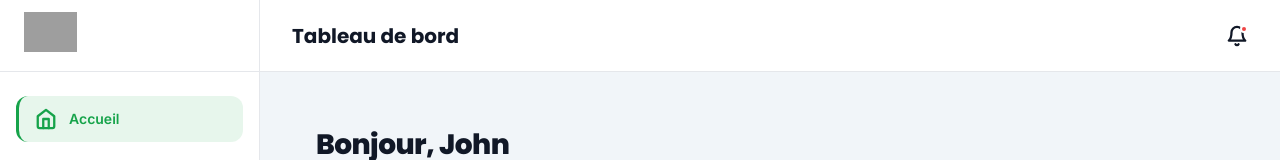
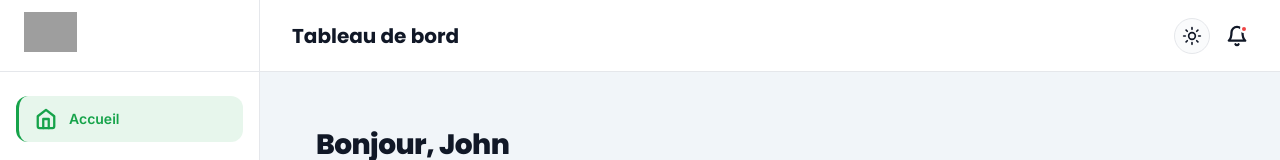
Before and after one commit to nassidkr-sys/DuniyaPay, a Next.js app: page /dashboard in a window 1280 px wide. Shown: the top 160 px of the page. Built offline with nearby package versions, Linux system fonts and the light colour scheme; grey boxes are pictures that could not be loaded.

Commit message:
chore: restore ThemeToggle and manual light/dark mode switch

```diff
--- a/src/app/dashboard/layout.tsx
+++ b/src/app/dashboard/layout.tsx
@@ -2,6 +2,7 @@
 import React, { useState } from 'react';
 import Link from 'next/link';
 import { usePathname } from 'next/navigation';
+import { ThemeToggle } from '@/components/theme-toggle';
 
 export default function DashboardLayout({ children }: { children: React.ReactNode }) {
   const pathname = usePathname();
@@ -70,6 +71,7 @@
           </div>
 
           <div style={{ display: 'flex', alignItems: 'center', gap: '16px' }}>
+            <ThemeToggle />
             <Link href="/dashboard/notifications" style={{ position: 'relative', color: 'var(--text-main)', display: 'flex', alignItems: 'center' }}>
               <BellIcon />
               <span style={{ position: 'absolute', top: 0, right: 0, width: '8px', height: '8px', backgroundColor: '#EF4444', border: '2px solid white', borderRadius: '50%' }}></span>
--- a/src/components/providers.tsx
+++ b/src/components/providers.tsx
@@ -1,41 +1,12 @@
 "use client";
 
-import React, { useEffect, useState } from "react";
-import { ThemeProvider, useTheme } from "next-themes";
-
-function AutoThemeSetter({ children }: { children: React.ReactNode }) {
-  const { setTheme } = useTheme();
-  const [mounted, setMounted] = useState(false);
-
-  useEffect(() => {
-    setMounted(true);
-    const updateTheme = () => {
-      const hour = new Date().getHours();
-      // Entre 18h et 6h du matin = Mode sombre
-      if (hour >= 18 || hour < 6) {
-        setTheme("dark");
-      } else {
-        setTheme("light");
-      }
-    };
-
-    updateTheme();
-    // Optionnel: vérifier toutes les minutes si l'heure a changé
-    const interval = setInterval(updateTheme, 60000);
-    return () => clearInterval(interval);
-  }, [setTheme]);
-
-  if (!mounted) return <>{children}</>;
-
-  return <>{children}</>;
-}
+import React from "react";
+import { ThemeProvider } from "next-themes";
 
 export function Providers({ children }: { children: React.ReactNode }) {
   return (
-    <ThemeProvider attribute="class" defaultTheme="light" enableSystem={false}>
-      <AutoThemeSetter>
-        {children}
-      </AutoThemeSetter>
+    <ThemeProvider attribute="class" defaultTheme="system" enableSystem>
+      {children}
     </ThemeProvider>
   );
 }
--- /dev/null
+++ b/src/components/theme-toggle.tsx
@@ -0,0 +1,45 @@
+"use client";
+
+import { useTheme } from "next-themes";
+import { useEffect, useState } from "react";
+
+export function ThemeToggle() {
+  const { theme, setTheme } = useTheme();
+  const [mounted, setMounted] = useState(false);
+
+  useEffect(() => {
+    setMounted(true);
+  }, []);
+
+  if (!mounted) {
+    return <div style={{ width: 36, height: 36 }} />; // Placeholder
+  }
+
+  const isDark = theme === "dark";
+
+  return (
+    <button
+      onClick={() => setTheme(isDark ? "light" : "dark")}
+      style={{
+        display: "flex",
+        alignItems: "center",
+        justifyContent: "center",
+        width: "36px",
+        height: "36px",
+        borderRadius: "50%",
+        border: "1px solid var(--border)",
+        background: "var(--bg-light)",
+        color: "var(--text-main)",
+        cursor: "pointer",
+        transition: "all 0.2s",
+      }}
+      aria-label="Toggle Dark Mode"
+    >
+      {isDark ? (
+        <svg width="20" height="20" viewBox="0 0 24 24" fill="none" stroke="currentColor" strokeWidth="2" strokeLinecap="round" strokeLinejoin="round"><path d="M12 3a6 6 0 0 0 9 9 9 9 0 1 1-9-9Z"/></svg>
+      ) : (
+        <svg width="20" height="20" viewBox="0 0 24 24" fill="none" stroke="currentColor" strokeWidth="2" strokeLinecap="round" strokeLinejoin="round"><circle cx="12" cy="12" r="4"/><path d="M12 2v2"/><path d="M12 20v2"/><path d="m4.93 4.93 1.41 1.41"/><path d="m17.66 17.66 1.41 1.41"/><path d="M2 12h2"/><path d="M20 12h2"/><path d="m6.34 17.66-1.41 1.41"/><path d="m19.07 4.93-1.41 1.41"/></svg>
+      )}
+    </button>
+  );
+}
```
